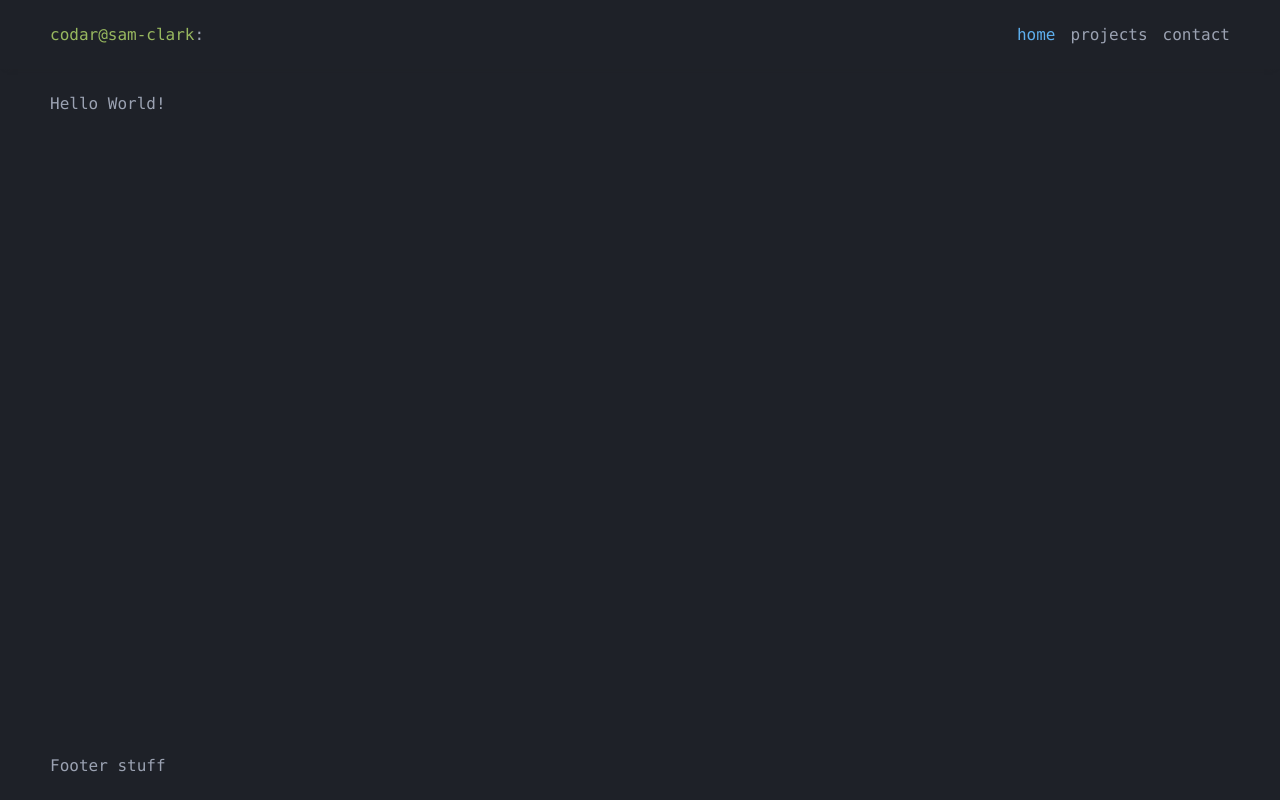
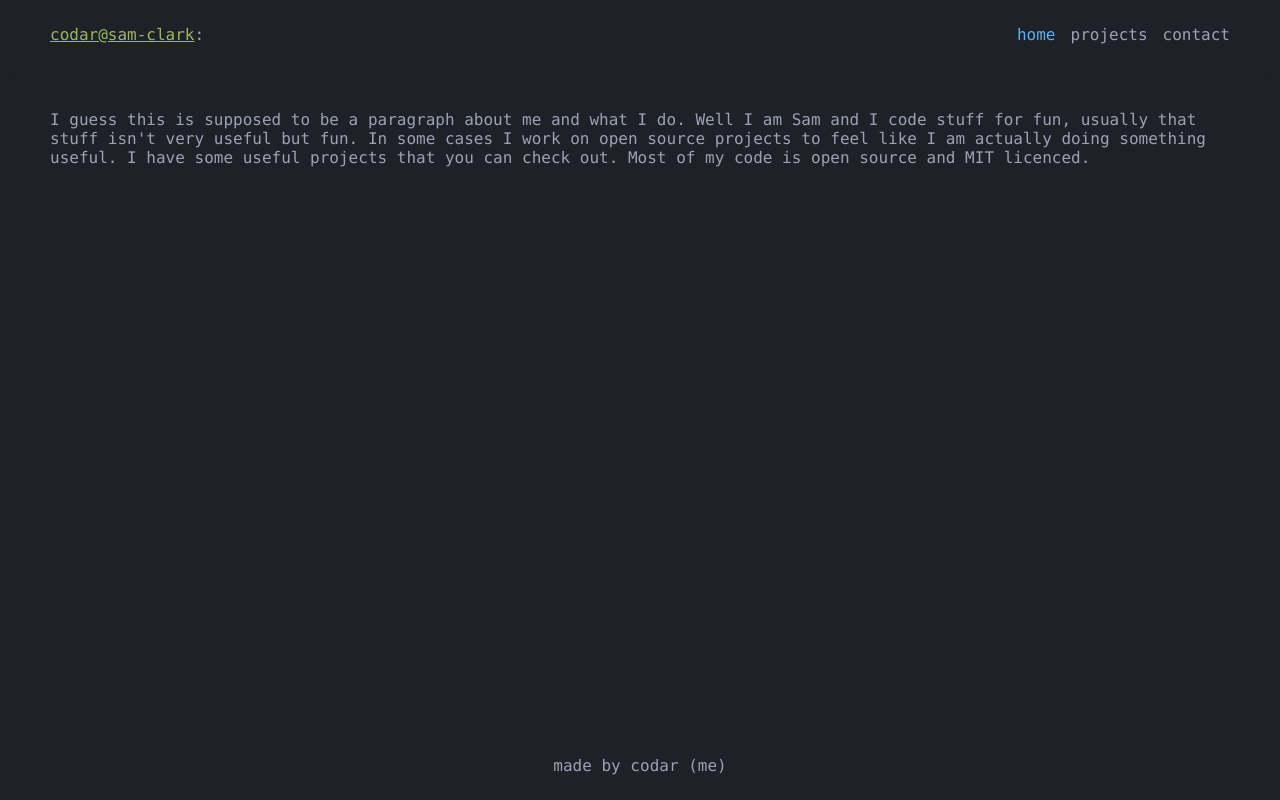
Before and after one commit to Codar97/codar.dev, a React app: page / in a window 1280 px wide. Built offline with nearby package versions, Linux system fonts and the light colour scheme.

Commit message:
Add CI and some content

```diff
--- a/src/pages/footer/footer.js
+++ b/src/pages/footer/footer.js
@@ -3,7 +3,7 @@ import React from 'react';
 function Footer() {
   return (
     <footer className='footer'>
-      Footer stuff
+     made by codar (me)
     </footer>)
 }
 
--- a/src/pages/footer/footer.scss
+++ b/src/pages/footer/footer.scss
@@ -1,5 +1,6 @@
 .footer {
   padding: 25px 50px;
+  text-align: center;
   //position: absolute;
   //bottom: 0px;
 }
--- a/src/pages/home/home.js
+++ b/src/pages/home/home.js
@@ -1,7 +1,15 @@
 import React from 'react';
 
 function Home() {
-  return (<div>Hello World!</div>);
+  return (<div className="home">
+    <p>
+      I guess this is supposed to be a paragraph about me and what I do.
+      Well I am Sam and I code stuff for fun, usually that stuff isn't very useful but fun.
+      In some cases I work on open source projects to feel like I am actually doing something useful.
+      I have some useful projects that you can check out.
+      Most of my code is open source and MIT licenced.
+    </p>
+  </div>);
 }
 
 export default Home;
--- a/src/pages/home/home.scss
+++ b/src/pages/home/home.scss
@@ -0,0 +1,3 @@
+.home {
+  margin: auto;
+}
--- a/src/pages/layout/layout.js
+++ b/src/pages/layout/layout.js
@@ -1,11 +1,7 @@
 import React from 'react';
 import './layout.scss';
 import NavBar from '../nav-bar';
-import {
-  Switch,
-  Route,
-  Link
-} from 'react-router-dom';
+import {Switch, Route} from 'react-router-dom';
 import Home from '../home';
 import Footer from '../footer';
 
--- a/src/pages/nav-bar/nav-bar.js
+++ b/src/pages/nav-bar/nav-bar.js
@@ -5,9 +5,9 @@ function NavBar() {
   return (
     <div className="nav-bar">
       <div className="nav-bar__title">
-        <a className="nav-bar__title__text">
+        <NavLink to="/" className="nav-bar__title__text">
           codar@sam-clark
-        </a>
+        </NavLink>
         :
       </div>
       <div className="nav-bar__links">
```
Also changed, not shown: .github/workflows/ci.yml (added). Lines whose indentation alone changed are shown as unchanged.
